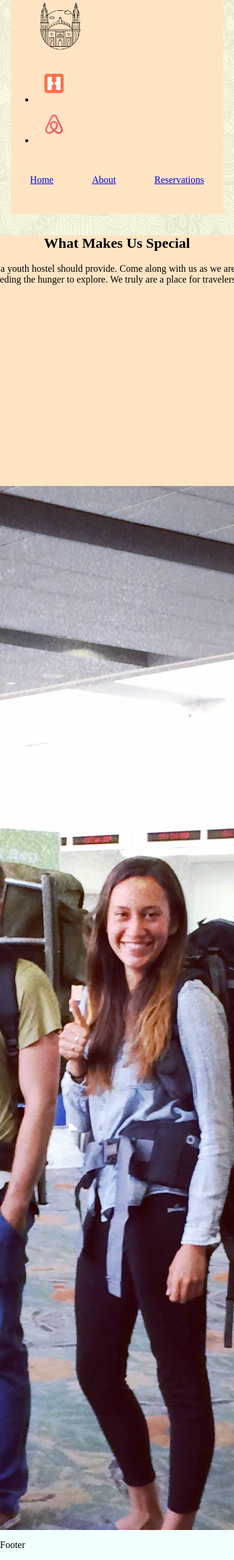
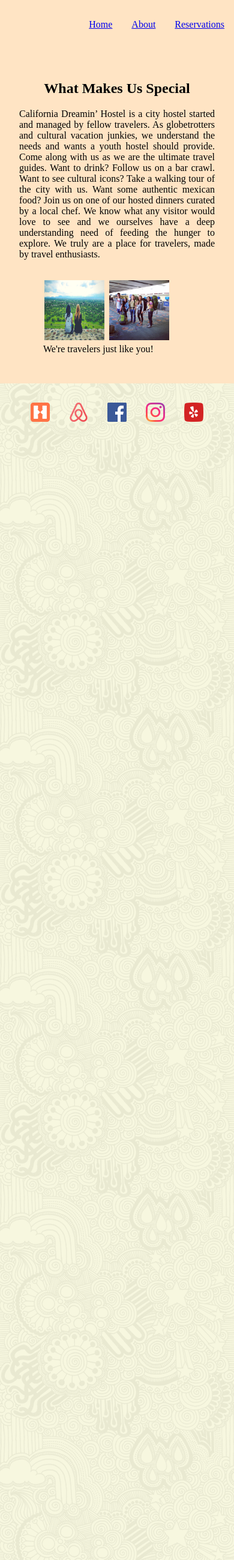
Before and after one commit to stcalica/basicFlaskSites, a Flask app: page /about in a window 390 px wide; the page is wider, and only the part inside the window is pictured. Shown: that part at 60% size. Run offline with Flask 2, Linux system fonts and the light colour scheme.

Commit message:
mobile re-done
Change-Id: Idbae47a9f7ba69d7e63a20baf466453ed210b48f

```diff
--- a/app/static/styles/main.css
+++ b/app/static/styles/main.css
@@ -3,9 +3,6 @@ html, body {
     padding:0;
     height:100%;
     box-sizing: border-box;
-    display: flex;
-    flex-direction: column;
-    align-items: center;
     background-image: url('../patterns/skulls.png');
 }
 
@@ -13,14 +10,6 @@ header {
   background-color: bisque;
 }
 
-footer {
-  position: absolute;
-  background-color: azure;
-  width:100%;
-  bottom: 0;
-  left:0;
-  margin:auto;
-}
 
 .call-to-action {
   width: 100%;
@@ -32,13 +21,6 @@ footer {
    text-align: center;
 }
 
-main {
-  overflow: hidden;
-  margin:1em;
-}
-
-aside{
-}
 
 #content {
   background-color: bisque;
@@ -76,12 +58,41 @@ p {
 
 /* Phone Devices */
 @media all and (min-width: 320px) and (max-width: 480px) {
-  .brand-image {
-    width: 100px;
+  header {
+    width:100%;
+  }
+
+  nav {
+    width: 100%;
+    display: flex;
+    flex-direction: row;
+    flex-wrap: nowrap;
+    align-items: center;
+  }
+
+  main {
+    width: 100%;
+    display: flex;
+    flex-direction: column;
+    align-items:center;
+  }
+
+  aside{
+    display: none;
+  }
+
+  #content {
+    padding: 2em;
+  }
+
+  #gallery{
+    display: flex;
+    flex-direction: row;
+    flex-wrap: wrap;
+    justify-content: space-between;
   }
 
   .nav-container {
-
     width: 100%;
     display: flex;
     flex-direction: row;
@@ -89,29 +100,46 @@ p {
     align-items: flex-end;
     justify-content: flex-end;
     padding: 0;
-
-    }
-
-  .nav-item {
-    box-sizing: border-box;
-    padding: 2em;
-    flex-direction: row;
-    flex-wrap: nowrap;
     list-style-type: none;
   }
 
-  .main-heading {
-
-    flex: 1;
-    text-align: center;
+  .nav-item{
+    padding: 1em;
+    margin:0;
   }
 
-  .lead {
+  .brand-image {
+    display: none;
+  }
 
-    flex: 1;
-    text-align: justify;
+  .image {
+    width: 100px;
+    height: 100px;
+    margin: 2px;
+  }
 
+  .reserve-section {
+    display: none;
   }
+
+  .reserve-section-list{
+    list-style-type: none;
+  }
+
+  footer {
+    display: flex;
+    flex-direction: row;
+    flex-wrap: none;
+    justify-content: center;
+  }
+
+  .footer-icons {
+    list-style-type: none;
+    display: flex;
+    justify-content: flex-start;
+    padding: 0;
+  }
+
 }
 
 /* High Res Desktops */
@@ -133,6 +161,8 @@ p {
     display: inline-flex;
     flex-direction: row;
     align-items: stretch;
+    overflow: hidden;
+    margin:1em;
   }
 
   aside{
@@ -187,6 +217,7 @@ p {
     margin: 10px;
   }
 
+
     .reserve-section {
         width:100%;
         display: flex;
@@ -196,9 +227,18 @@ p {
         list-style-type: none;
     }
 
+    footer {
+      display: none;
+    }
 }
 /* Laptops and Desktops */
 @media all and (min-width: 1025px) and (max-width: 1280px) {
+
+  html,body {
+    display: flex;
+    flex-direction: column;
+    align-items: center;
+  }
 
   header {
     width:100%;
@@ -216,6 +256,8 @@ p {
     display: flex;
     flex-direction: row;
     align-items: stretch;
+    overflow: hidden;
+    margin:1em;
   }
 
   aside{
@@ -279,13 +321,9 @@ p {
       justify-content: flex-end;
       list-style-type: none;
   }
+
+  footer {
+    display: none;
   }
 
-/* Tablets */
-@media all and (min-width: 768px) and (max-width: 1024px) {
-
 }
-
-/* Low Res Tablets */
-@media all and (min-width: 481px) and (max-width: 767px) {
-}
--- a/app/templates/about.html
+++ b/app/templates/about.html
@@ -2,7 +2,7 @@
 <!Doctype html>
 <html  lang="en">
 <head>
-  <meta name="viewport" content="width=device-width, initial-scale=1">
+  <meta name="viewport" content="width=device-width, initial-scale=1.0, maximum-scale=1.0, minimum-scale=1.0, user-scalable=no, target-densityDpi=device-dpi" />
   <meta name="description" content="California Dreamin Hostel is a traveler’s youth hostel made by travelers. We understand the needs and wants for every reservation and of every  traveler. We can provide an authentic Mexican experience at your stay in Guadalajara, Mexico. Find out more about what makes us special">
   <meta name="keywords" content=" mexico, jalisco, guadalajara, tequila, hostel, travel, tourism, passport, tours of, authentic mexican, airbnb, hostelworld, su casa, youth hostel, travel guide, destination, book, reservation, journey, traveler, cultural vacation">
   <meta name="author" content="Kyle Calica">
@@ -61,7 +61,13 @@
       </aside>
     </main>
     <footer>
-      <span><p>Footer</p></span>
+        <ul class="footer-icons">
+          <li class="reserve-now-btn"><a href="#"><img class="reserve-btn" src="{{ url_for('static',filename='icons/hostelworld.svg') }}" alt="hostelworld-icon" /></a></li>
+          <li class="reserve-now-btn"><a href="#"><img class="reserve-btn" src="{{ url_for('static',filename='icons/airbnb.svg') }}" alt="airbnb-icon"/></a></li>
+          <li><img class="social-media-icon" src="{{ url_for('static',filename='icons/facebook.png') }}" alt="facebook-icon"/></li>
+          <li><img class="social-media-icon" src="{{ url_for('static',filename='icons/instagram.png') }}" alt="instagram-icon"/></li>
+          <li><img class="social-media-icon" src="{{ url_for('static',filename='icons/yelp.png') }}" alt="yelp-icon"/></li>
+        </ul>
     </footer>
   </body>
 </html>
```
Also changed, not shown: app/templates/contact.html (+9 -0 lines), app/templates/index.html (+9 -3 lines). Lines whose indentation alone changed are shown as unchanged.
